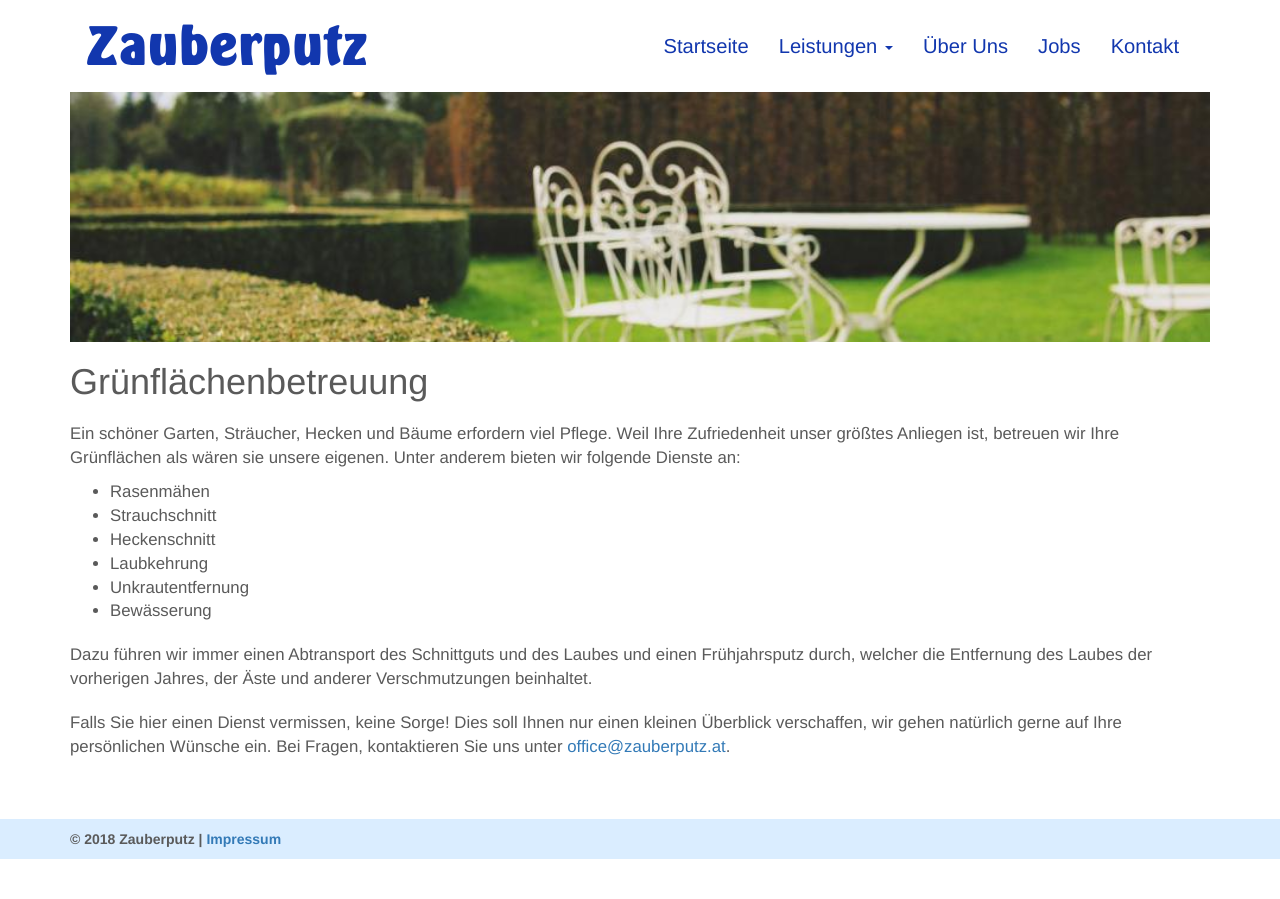
After one commit to Stefan-Ilic/zauberputz-website, a PHP site: page /gruenflaechen.php in a window 1280 px wide. The commit adds this page. Run offline with PHP 8.4, Linux system fonts and the light colour scheme.

Commit message:
Add "Grünflächen" page

```diff
--- a/carousel.php
+++ b/carousel.php
@@ -20,7 +20,7 @@
             <div class="container">
                 <div class="carousel-caption">
                     <h1>Grünflächen</h1>
-                    <p>Die dem Schönwetter würdig ist</p>
+                    <p>Die dem Schönwetter würdig sind</p>
                 </div>
             </div>
         </div>
--- a/css/style.css
+++ b/css/style.css
@@ -218,3 +218,25 @@ footer {
 #winterdienst img {
     min-width: 100%;
 }
+
+/*****************************************/
+/* Grünflächenbetreuung */
+/*****************************************/
+
+#gruenflaechen p {
+    font-size: 1.2em;
+    margin-top: 20px;
+}
+
+#gruenflaechen li {
+    font-size: 1.2em;
+}
+
+#gruenflaechen div.trim {
+    max-height:250px;
+    overflow: hidden;
+}
+
+#gruenflaechen img {
+    min-width: 100%;
+}
--- /dev/null
+++ b/gruenflaechen.php
@@ -0,0 +1,29 @@
+<!DOCTYPE html>
+<html lang="de">
+
+<head>
+    <title>Grünflächen</title>
+    <?php include("head.php"); ?>
+</head>
+
+<body id="gruenflaechen">
+<div class="container">
+    <?php include("navbar.php"); ?>
+
+    <div class="trim"><img class="img img-responsive" src="img/header2.png" alt="Grünflächen Header"/></div>
+    <h1>Grünflächenbetreuung</h1>
+    <p>Ein schöner Garten, Sträucher, Hecken und Bäume erfordern viel Pflege. Weil Ihre Zufriedenheit unser größtes Anliegen ist, betreuen wir Ihre Grünflächen als wären sie unsere eigenen. Unter anderem bieten wir folgende Dienste an:</p>
+    <ul>
+        <li>Rasenmähen</li>
+        <li>Strauchschnitt</li>
+        <li>Heckenschnitt</li>
+        <li>Laubkehrung</li>
+        <li>Unkrautentfernung</li>
+        <li>Bewässerung</li>
+    </ul>
+    <p>Dazu führen wir immer einen Abtransport des Schnittguts und des Laubes und einen Frühjahrsputz durch, welcher die Entfernung des Laubes der vorherigen Jahres, der Äste und anderer Verschmutzungen beinhaltet.</p>
+    <p>Falls Sie hier einen Dienst vermissen, keine Sorge! Dies soll Ihnen nur einen kleinen Überblick verschaffen, wir gehen natürlich gerne auf Ihre persönlichen Wünsche ein. Bei Fragen, kontaktieren Sie uns unter <a href="mailto:<?= $email ?>"><?= $email ?></a>.</p>
+</div>
+<?php include("footer.php"); ?>
+</body>
+</html>
--- a/ueber_uns.php
+++ b/ueber_uns.php
@@ -10,8 +10,8 @@
 <div class="container">
     <?php include("navbar.php"); ?>
 
+    <div class="trim"><img class="img img-responsive" src="img/ueber_uns.png" alt="Über Uns Header"/></div>
     <h1>Über Uns</h1>
-    <div class="trim"><img class="img img-responsive" src="img/ueber_uns.png" alt="Über Uns Header"/></div>
     <p>Da unsere Wurzeln in einem kleinen Familienbetrieb liegen ist unsere Philosophie ganz einfach: Jeder Kunde wird Teil unserer Familie und deshalb kümmern wir uns um Ihr Objekt so als wäre es unseres. Da Kundenzufriedenheit unser größtes Anliegen ist, wird jedes Angebot unsererseits perfekt auf Sie abgestimmt, damit jeder Wunsch, sei er noch so klein, abgedeckt ist. Diese Hingabe und die Zeit, die wir uns für jeden einzelnen Kunden nehmen, machen uns zu dem, was wir sind.</p>
 </div>
 <?php include("footer.php"); ?>
--- a/winterdienst.php
+++ b/winterdienst.php
@@ -10,8 +10,8 @@
 <div class="container">
     <?php include("navbar.php"); ?>
 
+    <div class="trim"><img class="img img-responsive" src="img/header3.png" alt="Winterdienst Header"/></div>
     <h1>Winterdienst</h1>
-    <div class="trim"><img class="img img-responsive" src="img/header3.png" alt="Winterdienst Header"/></div>
     <p>In den kalten Monaten lauern viele Gefahren, darunter Glatteis und verschneite Wege. Um Ihre Sicherheit zu gewährleisten, sind wir im Rahmen unseres Winterdienstes Tag und Nacht bemüht, die Umgebung Ihres Wohnobjektes so sicher und frei begehbar wie möglich zu machen. Unser Winterdienstangebot beinhaltet unter anderem:</p>
     <ul>
         <li>Räumung der in der Anlage enthaltenen Flächen von Schnee</li>
```
Also changed, not shown: hausbetreuung.php (added, +7 -0 lines).
